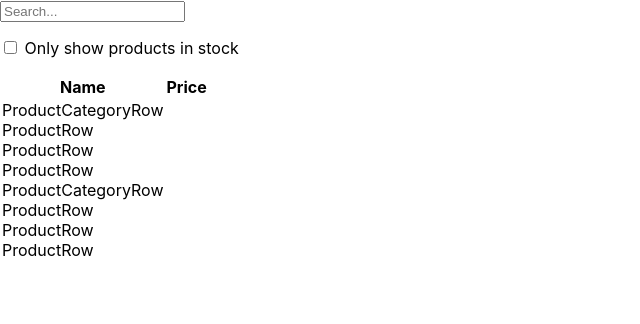
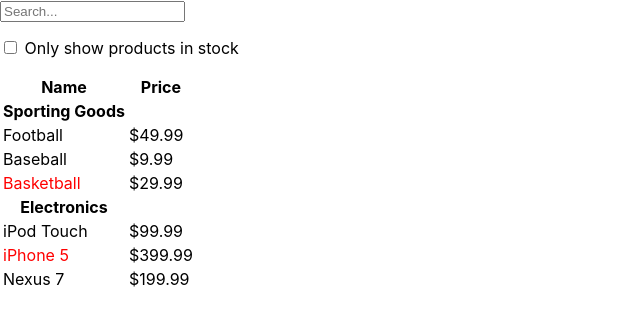
Before and after one commit to shihedelong/react, a React (Create React App) app in the folder 12.1-thinking-in-react-review-1/: page / in a window 1280 px wide. Shown: the top 324 px of the page, without its empty margins (0-640 px from the left). Built offline with nearby package versions, Linux system fonts and the light colour scheme.

Commit message:
ProductCategrayRow & ProductRow initial

```diff
--- a/12.1-thinking-in-react-review-1/src/components/ProductCategoryRow.js
+++ b/12.1-thinking-in-react-review-1/src/components/ProductCategoryRow.js
@@ -2,7 +2,11 @@
 
 export class ProductCategoryRow extends Component {
   render() {
-    return <div>ProductCategoryRow</div>
+    return (
+      <tr>
+        <th>{this.props.category}</th>
+      </tr>
+    )
   }
 }
 
--- a/12.1-thinking-in-react-review-1/src/components/ProductRow.js
+++ b/12.1-thinking-in-react-review-1/src/components/ProductRow.js
@@ -2,7 +2,18 @@
 
 export class ProductRow extends Component {
   render() {
-    return <div>ProductRow</div>
+    const product = this.props.product
+    const name = product.stocked ? (
+      product.name
+    ) : (
+      <span style={{ color: 'red' }}> {product.name}</span>
+    )
+    return (
+      <tr>
+        <td>{name}</td>
+        <td>{product.price}</td>
+      </tr>
+    )
   }
 }
 
```
